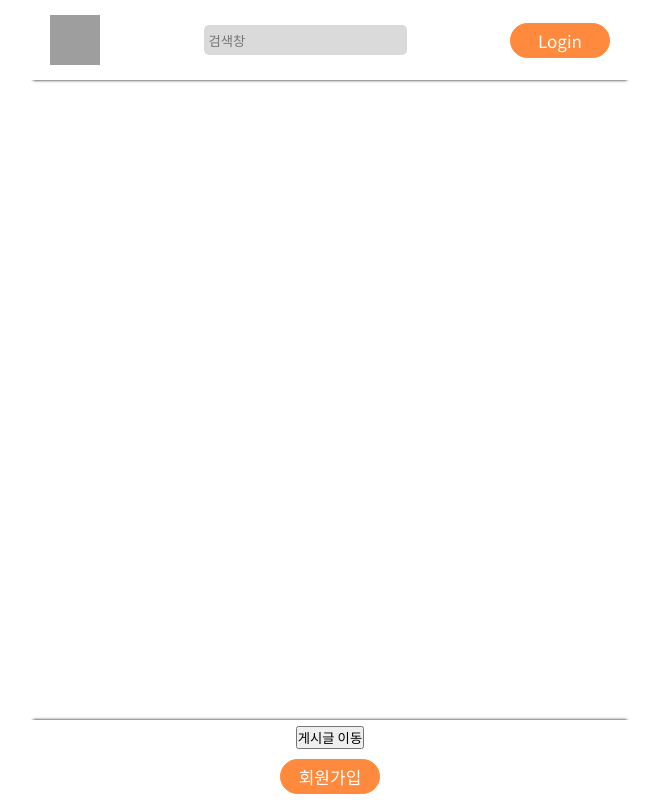
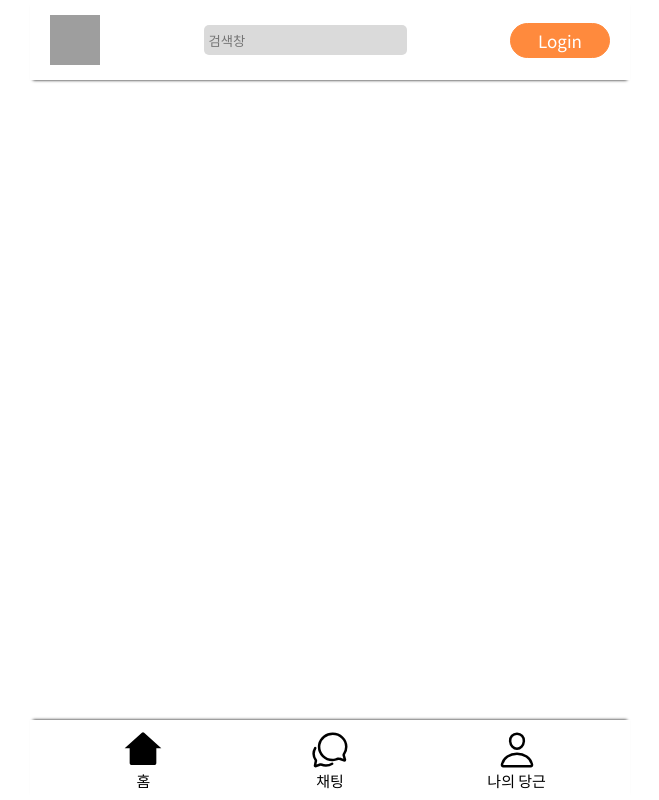
Before and after one commit to clonecoding1/carrotmarket, a React (Create React App) app: page / in a window 1280 px wide. Shown: the whole page, without its empty margins (310-969 px from the left). Built offline with nearby package versions, Linux system fonts and the light colour scheme; grey boxes are pictures that could not be loaded.

Commit message:
로그인+작성  병합

```diff
--- /dev/null
+++ b/src/api/loginAPI.js
@@ -0,0 +1,21 @@
+import axios from "../axios/axios";
+
+export const postLogin = (data) => axios.post("/login", data);
+
+export const postSignup = async (data) => {
+  return await axios.post("/signup", data);
+};
+
+export const dupEmail = (data) => axios.post("/api/user/checkemail", data);
+
+export const dupNickname = (data) => {
+  const answer = { result: null };
+  try {
+    axios.post("/api/user/checknickname", data);
+    answer.result = true;
+  } catch (err) {
+    console.log(err);
+    answer.result = false;
+  }
+  return answer;
+};
--- a/src/axios/axios.js
+++ b/src/axios/axios.js
@@ -7,5 +7,9 @@ const instance = axios.create({
   },
   timeout: 2000,
 });
+instance.interceptors.request.use((config) => {
+  // console.log(config);
+  return config;
+});
 
 export default instance;
--- a/src/axios/loginInstance.js
+++ /dev/null
@@ -1,15 +0,0 @@
-import axios from "axios";
-
-const instance = axios.create({
-  baseURL: "http://localhost:4000",
-  timeout: 2000,
-})
-
-const api = {
-  postLogin: (data) => instance.post("/login", data),
-  postSignup: (data) => instance.post("/signup", data),
-  dupEmail: (data) => instance.post("/api/user/checkemail", data),
-  dupNickname: (data) => instance.post("/api/user/checknickname", data),
-}
-
-export default api
--- a/src/components/common/Footer.jsx
+++ b/src/components/common/Footer.jsx
@@ -3,17 +3,17 @@ import { RiHome2Fill, RiHome2Line } from "react-icons/ri";
 import { IoPerson, IoPersonOutline, IoChatbubblesSharp, IoChatbubblesOutline } from "react-icons/io5";
 import { useState } from "react";
 
-import { useNavigate } from "react-router-dom";
+import { useLocation, useNavigate } from "react-router-dom";
 
 const Footer = () => {
   const nav = useNavigate();
   const [login, setLogin] = useState(false);
+  const pathname = useLocation().pathname;
   return (
     <StFooter>
-      {login ? (
       <FooterNav>
         <li>
-            <RiHome2Fill />
+          {pathname === "/" ? <RiHome2Fill /> : <RiHome2Line />}
           <p>홈</p>
         </li>
         <li>
@@ -21,23 +21,10 @@ const Footer = () => {
           <p>채팅</p>
         </li>
         <li>
-            <IoPersonOutline />
+          {pathname === "/mypage" ? <IoPerson /> : <IoPersonOutline />}
           <p>나의 당근</p>
         </li>
       </FooterNav>
-      ) : (
-        <SignUpArea className="fcc" style={{ flexFlow: "column" }}>
-          <button
-            onClick={() => {
-              nav("/write");
-            }}
-          >
-            게시글 이동
-          </button>
-          {/* <p>아직 회원이 아니신가요?</p> */}
-          <Btn>회원가입</Btn>
-        </SignUpArea>
-      )}
     </StFooter>
   );
 };
@@ -53,33 +40,6 @@ const StFooter = styled.footer`
   align-items: center;
 
   box-shadow: 0 -0.3rem 0.3rem -0.3rem;
-`;
-
-const SignUpArea = styled.div`
-  & > p {
-    opacity: 0.5;
-    font-size: 1.5rem;
-  }
-  & > :first-child {
-    margin-bottom: 1rem;
-  }
-`;
-
-const Btn = styled.button`
-  width: 10rem;
-  height: 3.5rem;
-  background: rgb(255, 138, 61);
-
-  border: 1px solid rgb(255, 138, 61);
-  border-radius: 2.5rem;
-
-  color: white;
-  font-size: 1.7rem;
-
-  &:hover {
-    background: white;
-    color: rgb(255, 138, 61);
-  }
 `;
 
 const FooterNav = styled.ul`
--- a/src/components/common/Header.jsx
+++ b/src/components/common/Header.jsx
@@ -22,7 +22,17 @@ const Header = () => {
         />
       )}
       <SearchInput type="search" placeholder="검색창" />
-      <Btn onClick={login ? null : null}>Log{login ? "out" : "in"}</Btn>
+      <Btn
+        onClick={
+          login
+            ? null
+            : () => {
+                nav("/login");
+              }
+        }
+      >
+        Log{login ? "out" : "in"}
+      </Btn>
     </StHeader>
   );
 };
@@ -66,7 +76,6 @@ const UserLocationInfo = styled.div`
   height: 5rem;
 `;
 
-
 const SearchInput = styled.input`
   height: 3rem;
   padding: 0 0.5rem;
--- a/src/components/login/SignIn.jsx
+++ b/src/components/login/SignIn.jsx
@@ -1,66 +1,71 @@
 import styled from "styled-components";
-import {useForm} from "react-hook-form";
-import {useRef} from "react";
-import axios from "axios";
-import api from "../../axios/loginInstance";
-import {getCookie, setCookie} from "../../utils/Cookie";
-import {useNavigate} from "react-router-dom";
+import { useForm } from "react-hook-form";
+import { useRef } from "react";
+import { useNavigate } from "react-router-dom";
 import Swal from "sweetalert2";
 
-const SignIn = ({goSignup}) => {
-  const navigate = useNavigate()
-  const {register, watch, handleSubmit, formState: {isSubmitting, errors}} = useForm();
-  const email = useRef()
-  const password = useRef()
-  email.current = watch("email")
-  password.current = watch("password")
+import { postLogin } from "../../api/loginAPI";
+import { getCookie, setCookie } from "../../utils/cookie";
+
+const SignIn = ({ goSignup }) => {
+  const navigate = useNavigate();
+  const {
+    register,
+    watch,
+    handleSubmit,
+    formState: { isSubmitting, errors },
+  } = useForm();
+  const email = useRef();
+  const password = useRef();
+  email.current = watch("email");
+  password.current = watch("password");
 
   const alerts = () => {
-    Swal.fire({ icon: "error", text: "로그아웃 후 이용해주세요" })
-      .then((res)=> {
-        navigate("/",{replace:true})
-      });
+    Swal.fire({ icon: "error", text: "로그아웃 후 이용해주세요" }).then((res) => {
+      navigate("/", { replace: true });
+    });
   };
 
-  if(getCookie("token")) {
-    alerts()
-    return
+  if (getCookie("token")) {
+    alerts();
+    return;
   }
   const onSubmit = (data) => {
     try {
-      api.postLogin(data)
-        .then((res)=> {
-          setCookie("token", res.data.accessToken)
-          navigate("/",{replace:true})
-        }).catch((rej)=> {
-          console.log(rej)
-      })
+      postLogin(data)
+        .then((res) => {
+          setCookie("token", res.data.accessToken);
+          navigate("/", { replace: true });
+        })
+        .catch((rej) => {
+          console.log(rej);
+        });
     } catch (err) {
-      console.log(err)
+      console.log(err);
     }
-  }
+  };
 
   return (
     <StSignIn>
       <div>
         <h2>
-          안녕하세요!<br/>
+          안녕하세요!
+          <br />
           이메일로 로그인 해주세요.
         </h2>
-        <p>
-          이메일은 안전하게 보관되며 이웃들에게 공개되지 않아요
-        </p>
+        <p>이메일은 안전하게 보관되며 이웃들에게 공개되지 않아요</p>
         <form onSubmit={handleSubmit(onSubmit)}>
           <StInputWrapper>
             <input
               type="text"
               placeholder="test@email.com"
+              autoComplete="off"
               {...register("email", {
                 required: true,
                 pattern: {
                   value: /\S+@\S+\.\S+/,
                   message: "이메일 형식에 맞지 않습니다.",
-                }
+                },
               })}
             />
             {errors.email && errors.email.type === "required" && <p className={"warning"}>이메일은 필수 입력사항입니다</p>}
@@ -74,22 +79,22 @@ const SignIn = ({goSignup}) => {
                 required: true,
                 minLength: {
                   value: 8,
-                  message: "8자리 이상 비밀번호를 사용하세요"
+                  message: "8자리 이상 비밀번호를 사용하세요",
                 },
                 pattern: {
                   value: /^.*(?=^.{8,}$)(?=.*\d)(?=.*[a-zA-Z])(?=.*[!@#$%^&+=]).*$/,
-                  message: "비밀번호는 문자, 숫자, 특수문자 각 1개씩 포함하며 8글자 이상입니다"
+                  message: "비밀번호는 문자, 숫자, 특수문자 각 1개씩 포함하며 8글자 이상입니다",
                 },
               })}
             />
             {errors.password && errors.password.type === "required" && <p className={"warning"}>비밀번호는 필수 입력사항 입니다</p>}
-            {errors.password && errors.password.type === "minLength" &&
-              <p className={"warning"}>{errors.password.message}</p>}
-            {errors.password && errors.password.type === "pattern" &&
-              <p className={"warning"}>{errors.password.message}</p>}
+            {errors.password && errors.password.type === "minLength" && <p className={"warning"}>{errors.password.message}</p>}
+            {errors.password && errors.password.type === "pattern" && <p className={"warning"}>{errors.password.message}</p>}
           </StInputWrapper>
           <StButtonWrapper>
-            <StButton type="submit" disabled={isSubmitting}>로그인</StButton>
+            <StButton type="submit" disabled={isSubmitting}>
+              로그인
+            </StButton>
           </StButtonWrapper>
         </form>
       </div>
@@ -99,9 +104,9 @@ const SignIn = ({goSignup}) => {
         </StSignupButton>
       </div>
     </StSignIn>
-  )
-}
-export default SignIn
+  );
+};
+export default SignIn;
 
 const StSignIn = styled.div`
   height: 100%;
@@ -123,7 +128,7 @@ const StSignIn = styled.div`
   & form {
     width: 100%;
   }
-`
+`;
 
 const StInputWrapper = styled.div`
   display: flex;
@@ -146,12 +151,12 @@ const StInputWrapper = styled.div`
     font-weight: 700;
     font-size: 1.4rem;
   }
-`
+`;
 
 const StButtonWrapper = styled.div`
   display: flex;
   justify-content: flex-end;
-`
+`;
 
 const StButton = styled.button`
   width: 35%;
@@ -162,7 +167,7 @@ const StButton = styled.button`
   background-color: #ff7e36;
   color: #ffffff;
   border-radius: 10px;
-`
+`;
 
 const StSignupButton = styled.button`
   border-radius: 1rem;
@@ -182,4 +187,4 @@ const StSignupButton = styled.button`
     font-size: 1.8rem;
     color: #ff7e36;
   }
-`
+`;
--- a/src/shared/router.js
+++ b/src/shared/router.js
@@ -1,4 +1,4 @@
-import {Route, Routes} from "react-router-dom";
+import { Navigate, Route, Routes } from "react-router-dom";
 import Example from "../pages/Example";
 import Login from "../pages/Login";
 import Write from "../pages/Write";
@@ -7,8 +7,9 @@ const Router = () => {
   return (
     <Routes>
       <Route path="/" element={<Example />} />
-      <Route path="/login" element={<Login/>}/>
+      <Route path="/login" element={<Login />} />
       <Route path="/write" element={<Write />} />
+      <Route path="/*" element={<Navigate to="/" />} />
     </Routes>
   );
 };
--- a/src/utils/cookie.js
+++ b/src/utils/cookie.js
@@ -1,15 +1,11 @@
-import Cookies from "universal-cookie";
+import Cookies from "universal-cookie/es6";
 
-const cookies = new Cookies();
+const cookies = new Cookies()
 
-export const setCookie = (name, value, opt) => {
-  return cookies.set(name, value, { ...opt });
-};
+export const setCookie = (name, value, option) => {
+  return cookies.set(name, value, {...option})
+}
 
 export const getCookie = (name) => {
-  return cookies.get(name);
-};
-
-export const removeCookie = (name) => {
-  return cookies.remove(name);
-};
+  return cookies.get(name)
+}
```
Also changed, not shown: src/components/login/Signup.jsx (+79 -87 lines). Lines whose indentation alone changed are shown as unchanged.
